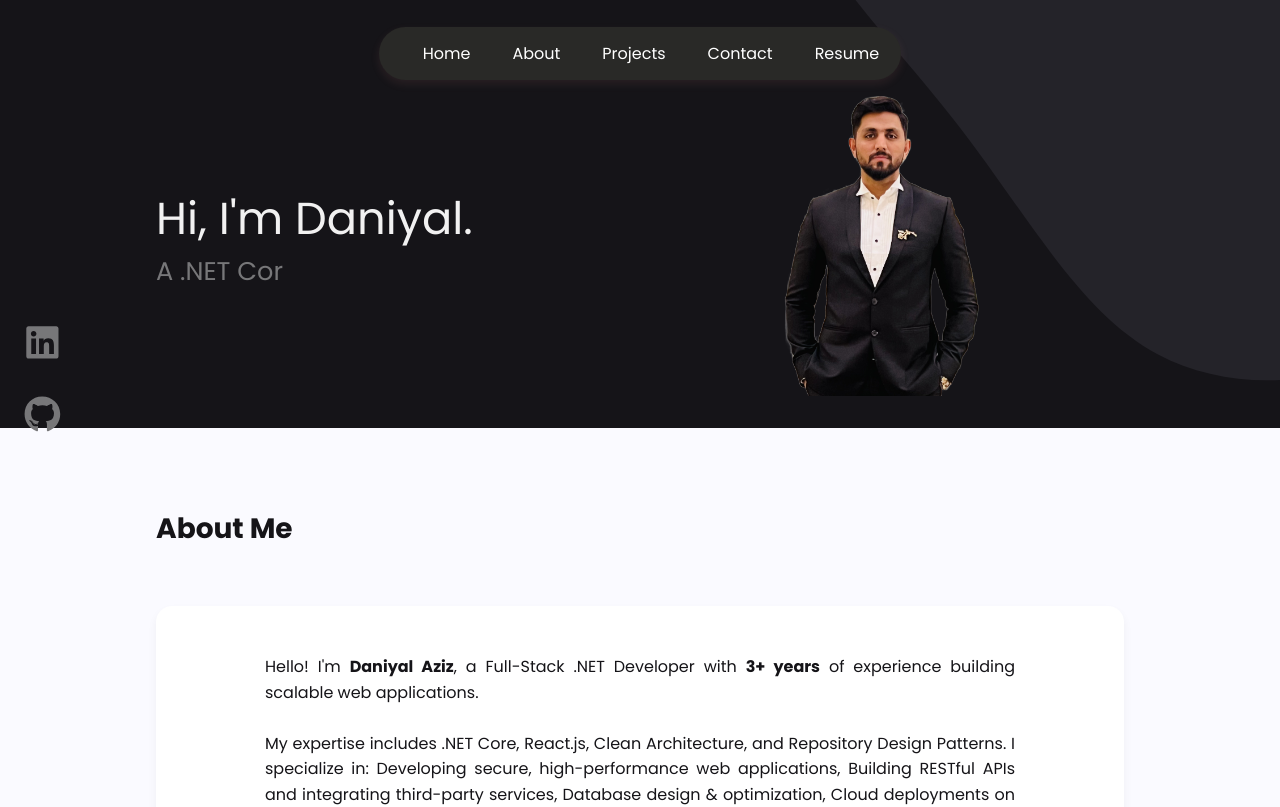
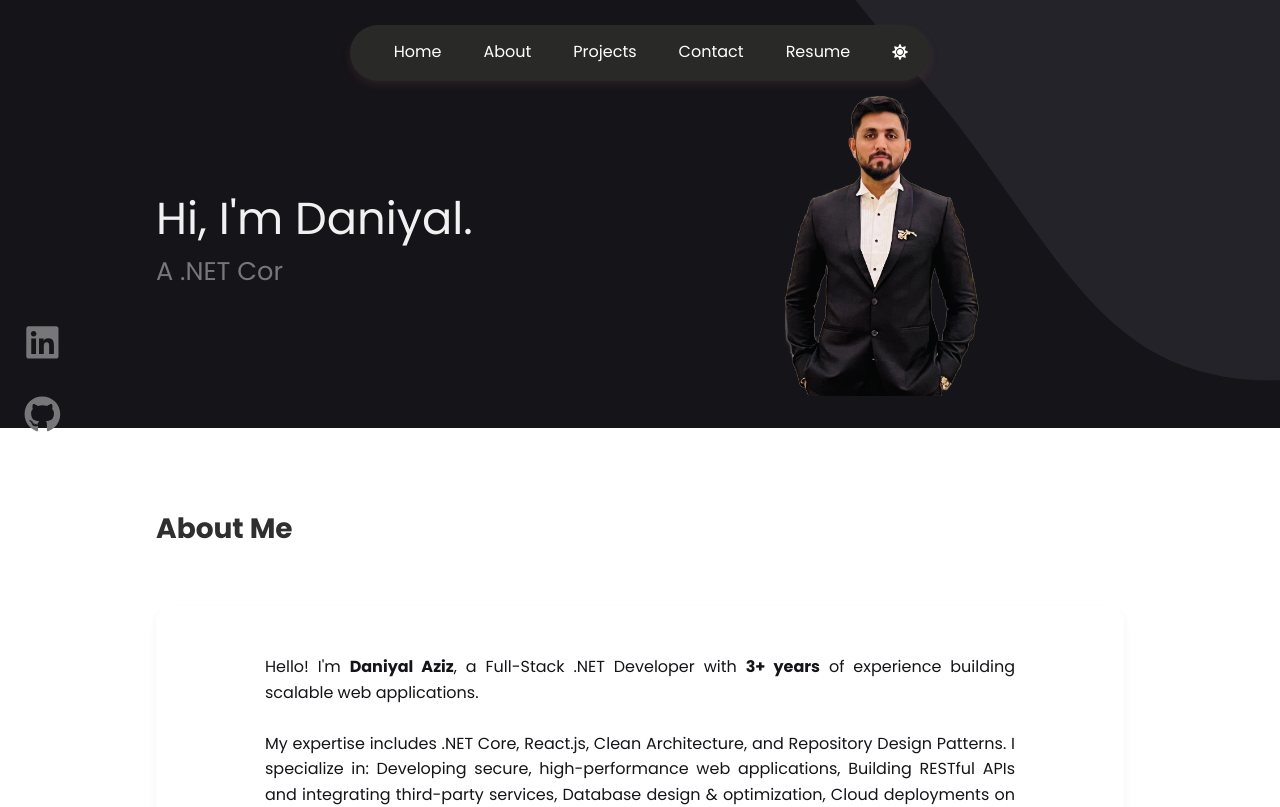
Before and after one commit to Daniyal-Aziz-Khan/daniyal-portfolio, a React (Create React App) app: page / in a window 1280 px wide. Shown: the top 807 px of the page. Built offline with nearby package versions, Linux system fonts and the light colour scheme.

Commit message:
light/dark mode implemented

```diff
--- a/package.json
+++ b/package.json
@@ -10,6 +10,8 @@
     "@testing-library/jest-dom": "^5.14.1",
     "@testing-library/react": "^11.2.7",
     "@testing-library/user-event": "^12.8.3",
+    "bootstrap": "^5.3.3",
+    "bootstrap-icons": "^1.11.3",
     "gh-pages": "^5.0.0",
     "react": "^17.0.2",
     "react-animate-on-scroll": "^2.1.7",
--- a/src/App.js
+++ b/src/App.js
@@ -1,9 +1,13 @@
 import "./App.css";
+import { ThemeContextProvider } from "./components/ThemeSetting/ThemeSettings";
 import Home from "./pages/Home";
+import "bootstrap-icons/font/bootstrap-icons.css";
 
 function App() {
   return (
+    <ThemeContextProvider>
       <Home />
+    </ThemeContextProvider>
   );
 }
 
--- a/src/components/Contact/Contact.js
+++ b/src/components/Contact/Contact.js
@@ -1,5 +1,5 @@
 import React, { useState } from "react";
-import { ContactWrapper, Email } from "./ContactElements";
+import { ContactWrapper, Email, EmailColor } from "./ContactElements";
 import { MdContentCopy } from "react-icons/md";
 import { IconButton, Tooltip } from "@mui/material";
 import Zoom from "@mui/material/Zoom";
@@ -32,7 +32,7 @@ function Contact() {
                   justifyContent: "center",
                 }}
               >
-                <span>daniyalk040@gmail.com</span>
+                <EmailColor>daniyalk040@gmail.com</EmailColor>
                 <Tooltip
                   PopperProps={{
                     disablePortal: true,
--- a/src/components/Contact/ContactElements.js
+++ b/src/components/Contact/ContactElements.js
@@ -28,3 +28,7 @@ export const Email = styled.div`
     }
   }
 `;
+
+export const EmailColor = styled.span`
+  color: rgba(0, 0, 0, 0.815);
+`;
--- a/src/components/Header/Header.css
+++ b/src/components/Header/Header.css
@@ -16,7 +16,7 @@
   z-index: 10;
 }
 
-@media (min-width: 424px) and (max-width: 540px) {
+@media (min-width: 424px) and (max-width: 600px) {
   .nav {
     height: 125px !important;
   }
@@ -25,7 +25,7 @@
   }
 }
 
-@media (max-width: 540px) {
+@media (max-width: 600px) {
   .nav {
     /* padding: 10px;
     margin-top: 8px; */
--- a/src/components/Header/Header.js
+++ b/src/components/Header/Header.js
@@ -1,10 +1,13 @@
 import React, { useEffect, useState } from "react";
 import { Bars } from "./HeaderElements";
-import { Row } from "react-bootstrap";
+import { Button, Row } from "react-bootstrap";
 import "./Header.css";
+import { useThemeContext } from "../ThemeSetting/ThemeSettings";
+import { FaMoon, FaSun } from "react-icons/fa";
 
 const Header = ({ toggle }) => {
   const [scrolled, setScrolled] = useState(false);
+  const { darkMode, toggleTheme } = useThemeContext();
 
   useEffect(() => {
     const handleScroll = () => {
@@ -64,6 +67,12 @@ const Header = ({ toggle }) => {
             >
               Resume
             </a>
+            <a className={`menu-item ${scrolled ? "menu-item-color" : ""} `}>
+              {/* Theme Toggle Button */}
+              <span onClick={toggleTheme} style={{ marginTop: "3px" }}>
+                {darkMode ? <FaMoon /> : <FaSun />}
+              </span>
+            </a>
           </div>
         </div>
       </Row>
--- a/src/components/Projects/ProjectCard/ProjectCardElements.js
+++ b/src/components/Projects/ProjectCard/ProjectCardElements.js
@@ -46,7 +46,6 @@ export const CardRight = styled.div`
     max-width: 95%;
     margin-top: 10px;
     margin-bottom: 1rem;
-    color: rgba(0, 0, 0, 0.815);
     text-align: center;
 
     @media (min-width: 992px) {
--- /dev/null
+++ b/src/components/ThemeSetting/ThemeSettings.css
@@ -0,0 +1,28 @@
+:root {
+  --primary-light: #fff;
+  --primary-dark: #121212;
+  --text-primary-light: rgba(0, 0, 0, 0.815);
+  --text-primary-dark: #ffffff;
+  --text-secondary-light: #5c6bc0;
+  --text-secondary-dark: #cfcfcf;
+}
+
+.light-mode {
+  background-color: var(--primary-light);
+  color: var(--text-primary-light);
+}
+
+.dark-mode {
+  background-color: var(--primary-dark);
+  color: var(--text-primary-dark);
+}
+
+.dark-mode h5,
+.dark-mode small {
+  color: var(--text-secondary-dark);
+}
+
+.light-mode h5,
+.light-mode small {
+  color: var(--text-secondary-light);
+}
--- /dev/null
+++ b/src/components/ThemeSetting/ThemeSettings.js
@@ -0,0 +1,22 @@
+import React, { createContext, useContext, useState } from "react";
+import "./ThemeSettings.css";
+//import "bootstrap/dist/css/bootstrap.min.css";
+
+// Create a context to manage theme
+const ThemeContext = createContext();
+
+export const useThemeContext = () => useContext(ThemeContext);
+
+export const ThemeContextProvider = ({ children }) => {
+  const [darkMode, setDarkMode] = useState(false);
+
+  const toggleTheme = () => {
+    setDarkMode((prevMode) => !prevMode);
+  };
+
+  return (
+    <ThemeContext.Provider value={{ darkMode, toggleTheme }}>
+      <div className={darkMode ? "dark-mode" : "light-mode"}>{children}</div>
+    </ThemeContext.Provider>
+  );
+};
--- a/src/index.css
+++ b/src/index.css
@@ -161,7 +161,6 @@ video {
 
 .SectionTitle {
   font-size: 28px;
-  color: #151418;
   font-weight: 700;
   margin-bottom: 3.5rem;
 }
```
